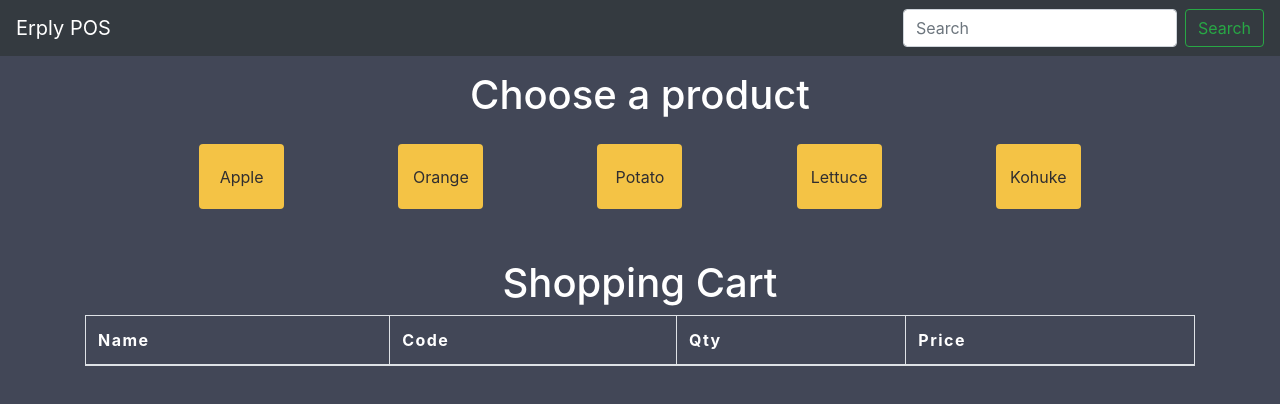
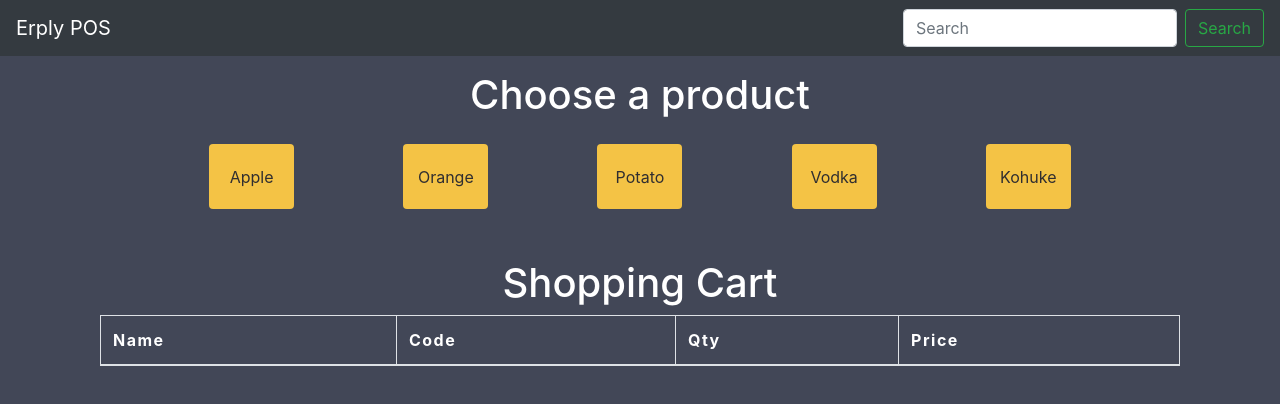
Before and after one commit to rrorrolfo/reactTraining-2, a React (Create React App) app: page / in a window 1280 px wide. Shown: the top 404 px of the page. Built offline with nearby package versions, Linux system fonts and the light colour scheme.

Commit message:
Added PosFrame component

```diff
--- /dev/null
+++ b/src/components/posFrame/index.jsx
@@ -0,0 +1,15 @@
+import React from "react";
+import { Container } from "react-bootstrap";
+import ProductsSelection from "../productsSelection";
+import ShoppingCart from "../shoppingCart";
+
+const PosFrame = ({ products, itemsInCart }) => {
+  return (
+    <Container>
+      <ProductsSelection products={products} />
+      <ShoppingCart items={itemsInCart} />
+    </Container>
+  );
+};
+
+export default PosFrame;
--- a/src/components/shoppingCart/index.jsx
+++ b/src/components/shoppingCart/index.jsx
@@ -3,7 +3,7 @@ import { Container, Table } from "react-bootstrap";
 
 import TableBillRow from "../billRow";
 
-const ShoppingCart = () => {
+const ShoppingCart = ({ items }) => {
   return (
     <>
       <h1 className="text">Shopping Cart</h1>
@@ -17,7 +17,16 @@ const ShoppingCart = () => {
               <th>Price</th>
             </tr>
           </thead>
-          <tbody>{/** rows here */}</tbody>
+          <tbody>
+            {items.map(item => (
+              <TableBillRow
+                name={item.name}
+                code={item.code}
+                qty={1}
+                price={item.price}
+              />
+            ))}
+          </tbody>
         </Table>
       </Container>
     </>
--- a/src/containers/App.jsx
+++ b/src/containers/App.jsx
@@ -1,7 +1,6 @@
 import React, { Component } from "react";
 import NavBar from "../components/header";
-import ProductsSelection from "../components/productsSelection";
-import ShoppingCart from "../components/shoppingCart";
+import PosFrame from "../components/posFrame";
 import products from "../data/products";
 
 import "../styles/app.scss";
@@ -9,7 +8,8 @@ import "../styles/app.scss";
 class App extends Component {
   state = {
     products: [],
-    itemsInCart: []
+    itemsInCart: [],
+    toPay: 0
   };
 
   componentDidMount() {
@@ -21,8 +21,10 @@ class App extends Component {
     return (
       <div className="App">
         <NavBar />
-        <ProductsSelection products={this.state.products} />
-        <ShoppingCart items={this.state.itemsInCart} />
+        <PosFrame
+          products={this.state.products}
+          itemsInCart={this.state.itemsInCart}
+        />
       </div>
     );
   }
--- a/src/data/products.js
+++ b/src/data/products.js
@@ -15,9 +15,9 @@ const products = [
     price: 0.5
   },
   {
-    name: "Lettuce",
+    name: "Vodka",
     code: "871620",
-    price: 0.25
+    price: 10
   },
   {
     name: "Kohuke",
```
